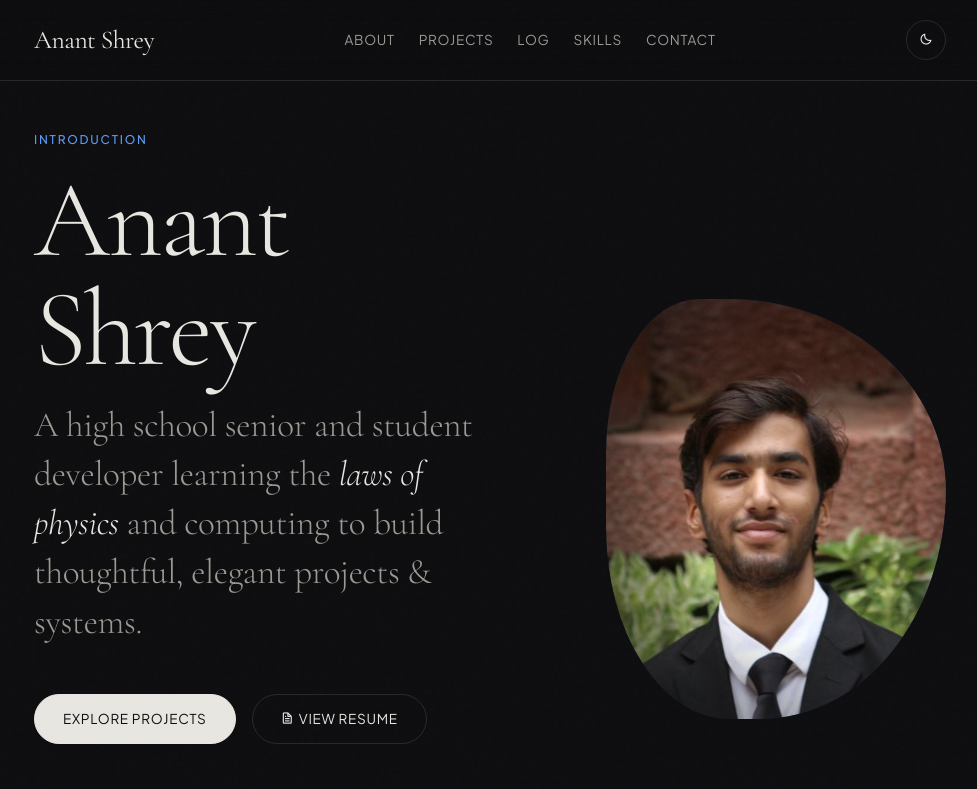
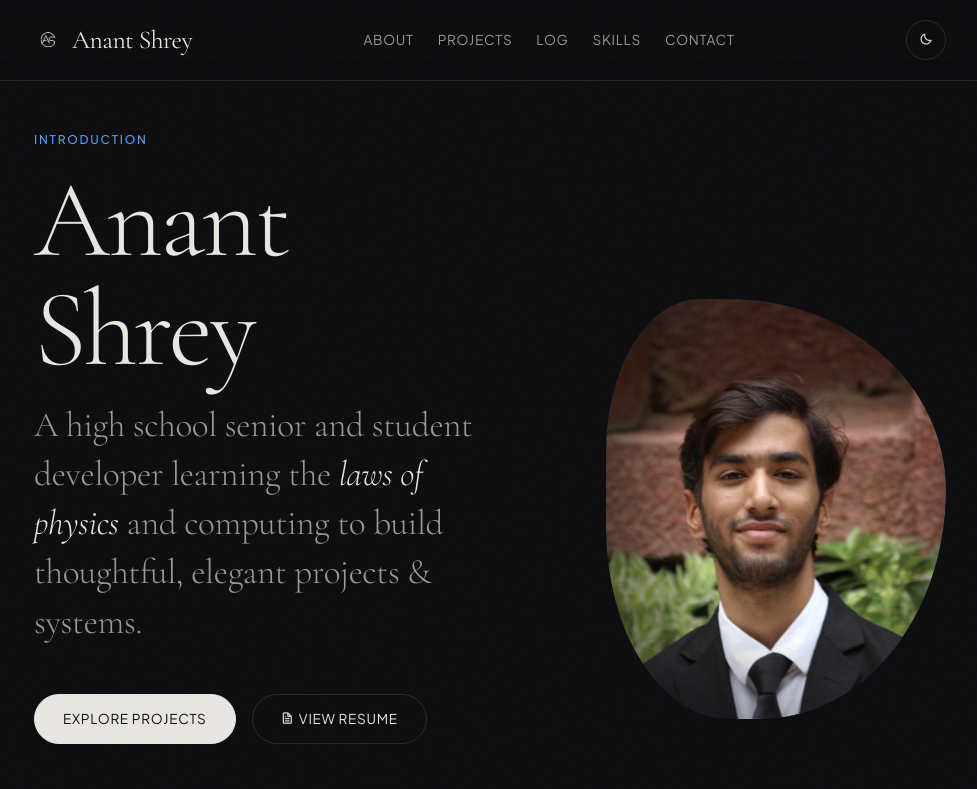
Before and after one commit to AnantShrey/AnantShrey.github.io, a plain HTML site: page index.html in a window 1280 px wide. Shown: the top 789 px of the page, without its empty margins (150-1127 px from the left). Drawn offline with nearby package versions, Linux system fonts and the light colour scheme.

Commit message:
Logo Update

```diff
--- a/index.html
+++ b/index.html
@@ -22,6 +22,7 @@
       href="https://unpkg.com/boxicons@2.1.4/css/boxicons.min.css"
       rel="stylesheet"
     />
+    <link rel="icon" href="/assets/favicon.ico" type="image/x-icon" />
 
     <!-- Stylesheet -->
     <link rel="stylesheet" href="style.css" />
@@ -31,8 +32,9 @@
     <!-- ================= HEADER ================= -->
     <header class="header" role="banner">
       <div class="container header-container">
-        <a href="#hero" class="header-logo" aria-label="Anant Shrey Home">
-          Anant Shrey
+        <a href="#hero" class="header-logo nav-logo" aria-label="Anant Shrey - Home">
+          <img src="assets/logo-light.png" alt="" class="logo-img" aria-hidden="true" />
+          <span class="logo-text">Anant Shrey</span>
         </a>
 
         <nav
@@ -224,7 +226,7 @@
               <div class="project-tech">Typescript · Next.js · Tailwind CSS</div>
               <div class="project-links">
                 <a href="https://github.com/AnantShrey/life-os" class="project-link" target="_blank" rel="noopener noreferrer"><i class="bx bxl-github"></i> Code</a>
-                <a href="https://anantshrey.vercel.app" class="project-link" target="_blank" rel="noopener noreferrer"><i class="bx bx-link-external"></i> Demo</a>
+                <a href="https://life-os-anantshrey.vercel.app" class="project-link" target="_blank" rel="noopener noreferrer"><i class="bx bx-link-external"></i> Demo</a>
               </div>
             </div>
             <div class="project-underline"></div>
@@ -233,7 +235,7 @@
           <div class="project-item fade-up-trigger stagger-2">
             <div class="project-row-main">
               <div class="project-title-group">
-                <h3 class="project-title">German MINT Dictionary</h3>
+                <h3 class="project-title">German Dictionary</h3>
                 <p class="project-desc">
                   An academic vocabulary logger built to prepare for
                   German-language undergraduate Physics studies. Allows tracking
--- a/style.css
+++ b/style.css
@@ -197,6 +197,49 @@ code, pre {
   font-size: 1.6rem;
   font-weight: 400;
   letter-spacing: -0.02em;
+  display: flex;
+  align-items: center;
+}
+
+.nav-logo {
+  display: flex;
+  align-items: center;
+  gap: 10px;
+  text-decoration: none;
+}
+
+.logo-img {
+  height: 28px;
+  width: auto;
+  vertical-align: middle;
+  margin: 0;
+  padding: 0;
+  border: none;
+  display: inline-block;
+}
+
+.logo-text {
+  font-size: inherit;       /* match whatever the navbar brand font-size already is */
+  font-weight: inherit;     /* match existing weight */
+  color: inherit;           /* inherits from the navbar so dark/light mode works automatically */
+  white-space: nowrap;
+}
+
+[data-theme="light"] .logo-img {
+  content: url('assets/logo-dark.png');
+}
+
+/* Visually hidden but accessible for screen readers */
+.sr-only {
+  position: absolute;
+  width: 1px;
+  height: 1px;
+  padding: 0;
+  margin: -1px;
+  overflow: hidden;
+  clip: rect(0, 0, 0, 0);
+  white-space: nowrap;
+  border: 0;
 }
 
 .nav-links {
```
Also changed, not shown: assets/favicon.ico (added), assets/logo-dark.png (added), assets/logo-light.png (added).
